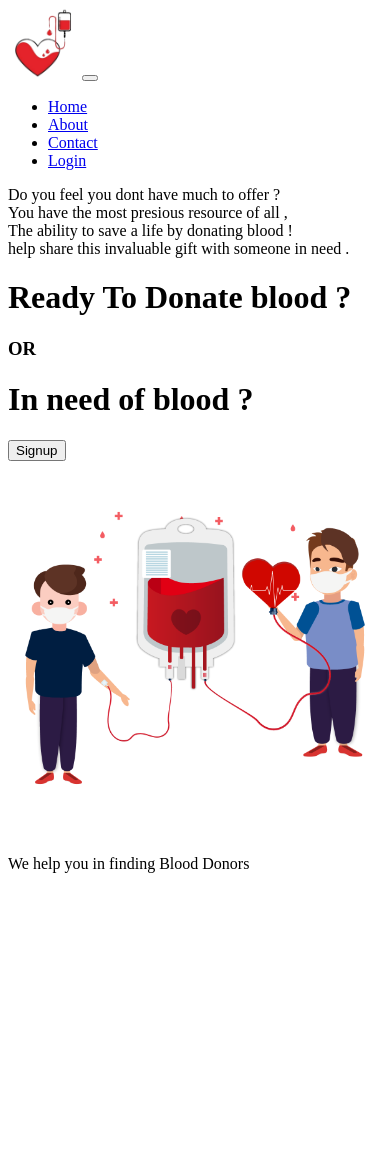
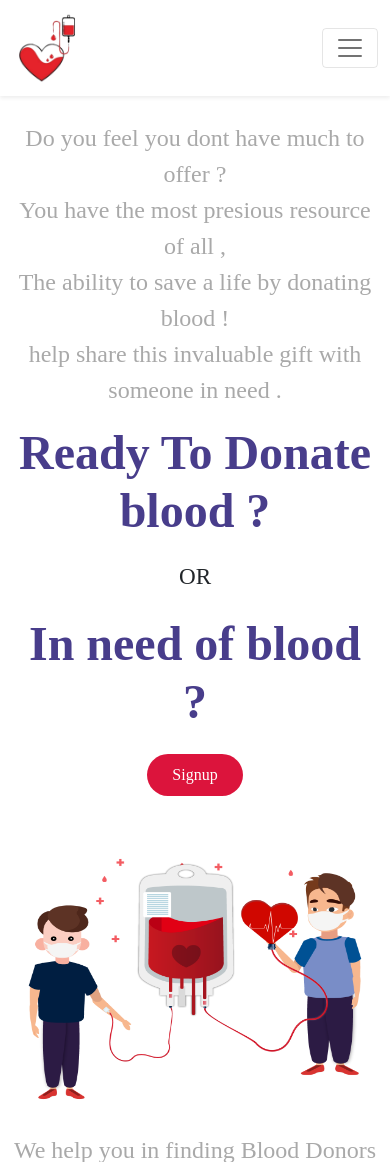
Before and after one commit to Bhargava36/minor2, a PHP site: page / in a window 390 px wide. Shown: the top 1162 px of the page. Before the commit the page ends 873 px from the top, so only its background shows below. Run offline with PHP 8.4, Linux system fonts and the light colour scheme.

Commit message:
commited
cmm

```diff
--- a/accountpage.html
+++ b/accountpage.html
@@ -89,14 +89,14 @@
                           <h1 class="text-center mt-4">In Need of blood ?</h1>
 
                           <div class="row px-3 mt-4 ">
-                            <button class="btn col-md-6 mx-auto join mb-4 " type="button">Find Blood</button>
+                            <a href="findbloodpage.html" class="btn col-md-6 mx-auto join mb-4 " type="button">Find Blood</a>
                           </div>
                       </div>
                       <div class="col-md-6">
                         <h1 class="text-center mt-4">Ready To Donate Blood ?</h1>
 
                         <div class="mt-4 row px-3">
-                          <button class="btn col-md-6 mx-auto join mb-4 " type="button">Register To Donate</button>
+                          <a href="BloodRegistration.html" class="btn col-md-6 mx-auto join mb-4 ">Register To Donate</a>
                         </div>
                       </div>
                   </div>
--- a/assets/css/main.css
+++ b/assets/css/main.css
@@ -28,6 +28,7 @@ body{
 }
 .land .Signup{
     background-color: crimson;
+    text-decoration: none;
     color: white;
     border-radius: 25px;
     transition: transform .2s;
--- a/index.html
+++ b/index.html
@@ -3,9 +3,9 @@
 <head>
     <meta charset="UTF-8">
     <meta name="viewport" content="width=device-width, initial-scale=1.0">
-    <!--<link href="https://cdn.jsdelivr.net/npm/bootstrap@5.1.3/dist/css/bootstrap.min.css" rel="stylesheet" integrity="sha384-1BmE4kWBq78iYhFldvKuhfTAU6auU8tT94WrHftjDbrCEXSU1oBoqyl2QvZ6jIW3" crossorigin="anonymous">-->
+    ?<link href="https://cdn.jsdelivr.net/npm/bootstrap@5.1.3/dist/css/bootstrap.min.css" rel="stylesheet" integrity="sha384-1BmE4kWBq78iYhFldvKuhfTAU6auU8tT94WrHftjDbrCEXSU1oBoqyl2QvZ6jIW3" crossorigin="anonymous">
     <!--Main css-->
-    <!--<link rel="stylesheet" href="./assets/css/main.css">-->
+    <link rel="stylesheet" href="./assets/css/main.css">
     <title>Blood_Bank</title>
 </head>
 <body>
@@ -27,7 +27,7 @@
                 <a class="nav-link" href="#">Contact</a>
               </li>
               <li class="nav-item mx-2">
-                <a class="nav-link" href="#">Login</a>
+                <a class="nav-link" href="login.html">Login</a>
               </li>
 
             </ul>
@@ -48,7 +48,7 @@
                        In need of blood ?
                    </h1>
                    <div class="d-flex mt-4 justify-content-center">
-                    <button class="btn Signup px-4 py-2">Signup</button>
+                    <a href="Registration.html" class="btn Signup px-4 py-2" target="_blank" rel="noopener noreferrer"> Signup</a>
                    </div>
                    </div>
                 </div>
--- a/login.html
+++ b/login.html
@@ -63,7 +63,7 @@
                           </div>
 
                           <div class="d-grid mt-5 gap-2">
-                            <button class="btn mb-3 join" type="button">Sign In</button>
+                            <a class="btn mb-3 join" href="accountpage.html" type="button">Sign In</a>
                             <p class="text-center">New User ? <a href="#">SignUp</a></p>
                           </div>
                     </form>
```
